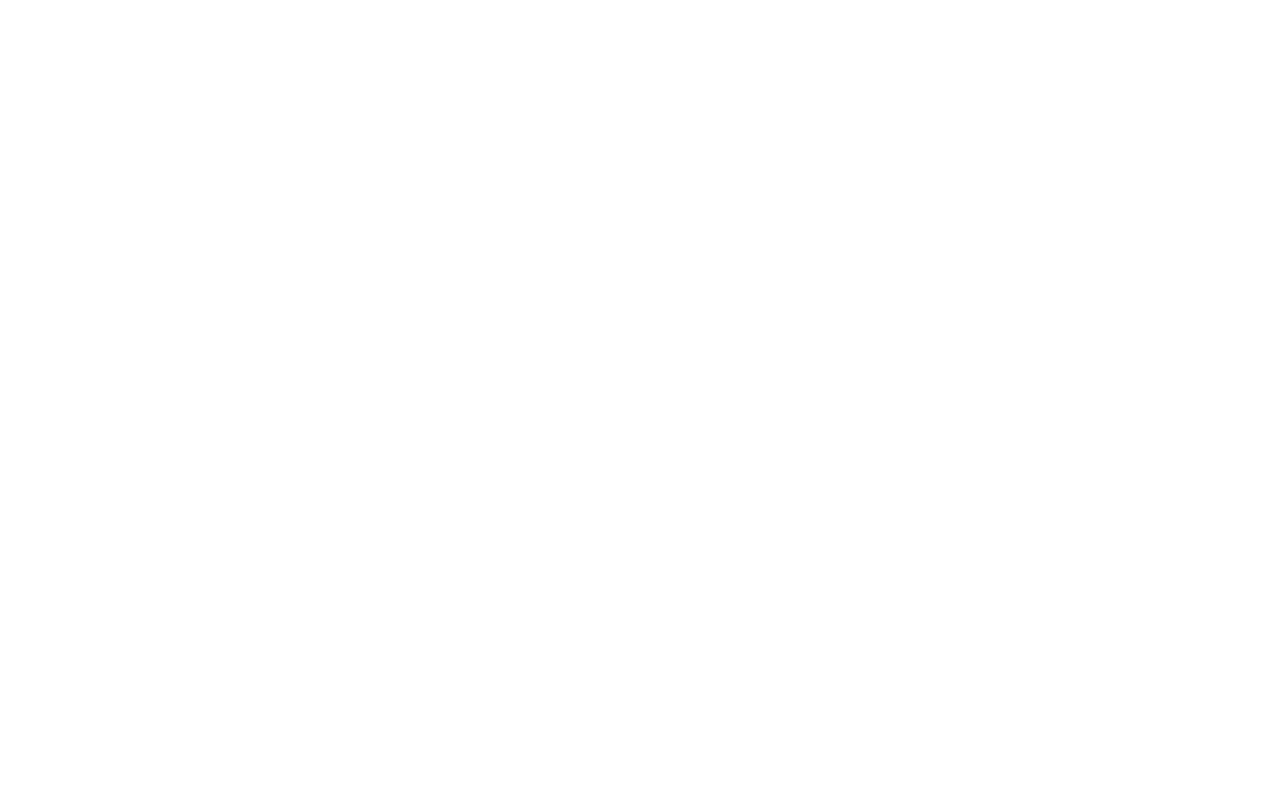
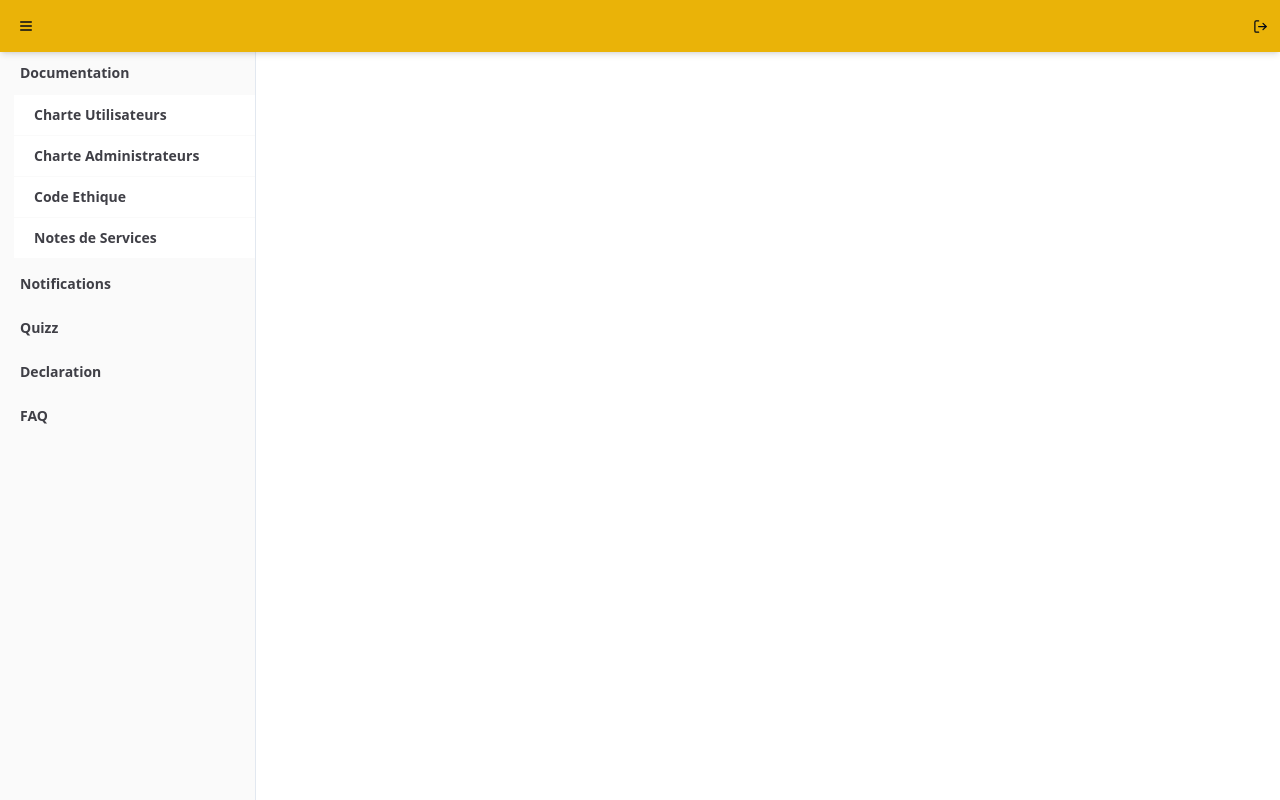
Before and after one commit to Collinsac/shadcn, a React (Vite) app: page /home/administrateurs in a window 1280 px wide. Before the commit this address had no page. Built offline with nearby package versions, Linux system fonts and the light colour scheme.

Commit message:
added all the pages

```diff
--- a/src/App.jsx
+++ b/src/App.jsx
@@ -1,4 +1,3 @@
-
 import React from "react";
 import { BrowserRouter, Route, Routes } from "react-router-dom";
 import Auth from "./Pages/Auth";
@@ -6,15 +5,27 @@ import FirstLayout from "./Layouts/FirstLayout";
 import Home from "./Pages/Home";
 import Ethique from "./Pages/Ethique";
 import Quizz from "./Pages/Quizz";
+import Utilisateurs from "./Pages/Utilisateurs";
+import Administrateurs from "./Pages/Administrateurs";
+import NotesDeServices from "./Pages/NotesDeServices";
+import Notifications from "./Pages/Notifications";
+import Declaration from "./Pages/Declaration";
+import Faq from "./Pages/Faq";
 const App = () => {
   return (
     <BrowserRouter>
-      <Routes >
+      <Routes>
         <Route path="/" element={<Auth />} />
         <Route path="/home" element={<FirstLayout />}>
           <Route index element={<Home />} />
           <Route path="/home/ethique" element={<Ethique />} />
-          <Route  path="/home/quizz" element={<Quizz/>}/>
+          <Route path="/home/quizz" element={<Quizz />} />
+          <Route path="/home/utilisateurs" element={<Utilisateurs />} />
+          <Route path="/home/administrateurs" element={<Administrateurs />} />
+          <Route path="/home/notes de services" element={<NotesDeServices />} />
+          <Route path="/home/notifications" element={<Notifications />} />
+          <Route path="/home/declaration" element={<Declaration />} />
+          <Route path="/home/faq" element={<Faq />} />
         </Route>
       </Routes>
     </BrowserRouter>
--- /dev/null
+++ b/src/Pages/Administrateurs.jsx
@@ -0,0 +1,9 @@
+import React from 'react'
+
+const Administrateurs = () => {
+  return (
+    <div>Administrateurs</div>
+  )
+}
+
+export default Administrateurs
--- /dev/null
+++ b/src/Pages/Declaration.jsx
@@ -0,0 +1,7 @@
+import React from "react";
+
+const Declaration = () => {
+  return <div>Declaration</div>;
+};
+
+export default Declaration;
--- /dev/null
+++ b/src/Pages/Faq.jsx
@@ -0,0 +1,9 @@
+import React from 'react'
+
+const Faq = () => {
+  return (
+    <div>Faq</div>
+  )
+}
+
+export default Faq
--- /dev/null
+++ b/src/Pages/NotesDeServices.jsx
@@ -0,0 +1,9 @@
+import React from 'react'
+
+const NotesDeServices = () => {
+  return (
+    <div>NotesDeServices</div>
+  )
+}
+
+export default NotesDeServices
--- /dev/null
+++ b/src/Pages/Notifications.jsx
@@ -0,0 +1,9 @@
+import React from 'react'
+
+const Notifications = () => {
+  return (
+    <div>Notifications</div>
+  )
+}
+
+export default Notifications
--- /dev/null
+++ b/src/Pages/Utilisateurs.jsx
@@ -0,0 +1,9 @@
+import React from 'react'
+
+const Utilisateurs = () => {
+  return (
+    <div>Utilisateurs</div>
+  )
+}
+
+export default Utilisateurs
--- a/src/components/Custom/AppSideBar.jsx
+++ b/src/components/Custom/AppSideBar.jsx
@@ -25,11 +25,11 @@ const AppSideBar = () => {
       sub: [
         {
           title: "Charte Utilisateurs",
-          route: "",
+          route: "/home/utilisateurs",
         },
         {
           title: "Charte Administrateurs",
-          route: "",
+          route: "/home/administrateurs",
         },
         {
           title: "Code Ethique",
@@ -37,13 +37,13 @@ const AppSideBar = () => {
         },
         {
           title: "Notes de Services",
-          route: "",
+          route: "/home/notes de services",
         },
       ],
     },
     {
       title: "Notifications",
-      route: "/home/quz",
+      route: "/home/notifications",
     },
     {
       title: "Quizz",
@@ -51,11 +51,11 @@ const AppSideBar = () => {
     },
     {
       title: "Declaration",
-      route: "/home/quiz",
+      route: "/home/declaration",
     },
     {
       title: "FAQ",
-      route: "/home/quiz",
+      route: "/home/faq",
     },
   ];
 
--- a/src/index.css
+++ b/src/index.css
@@ -2,7 +2,9 @@
 @tailwind components;
 @tailwind utilities;
 
-
+*{
+  scrollbar-width: none;
+}
 
 
 @layer base {
```
